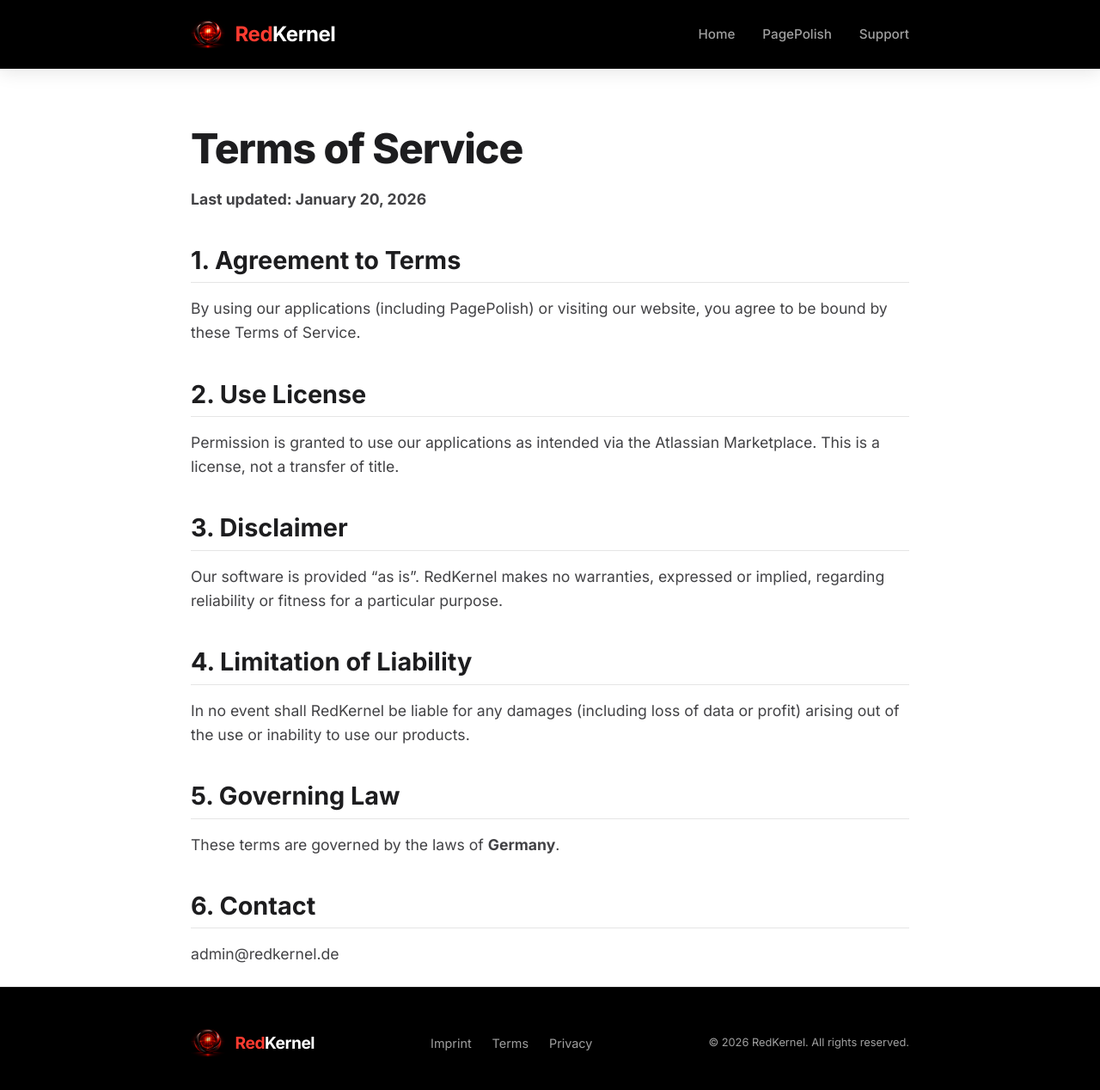
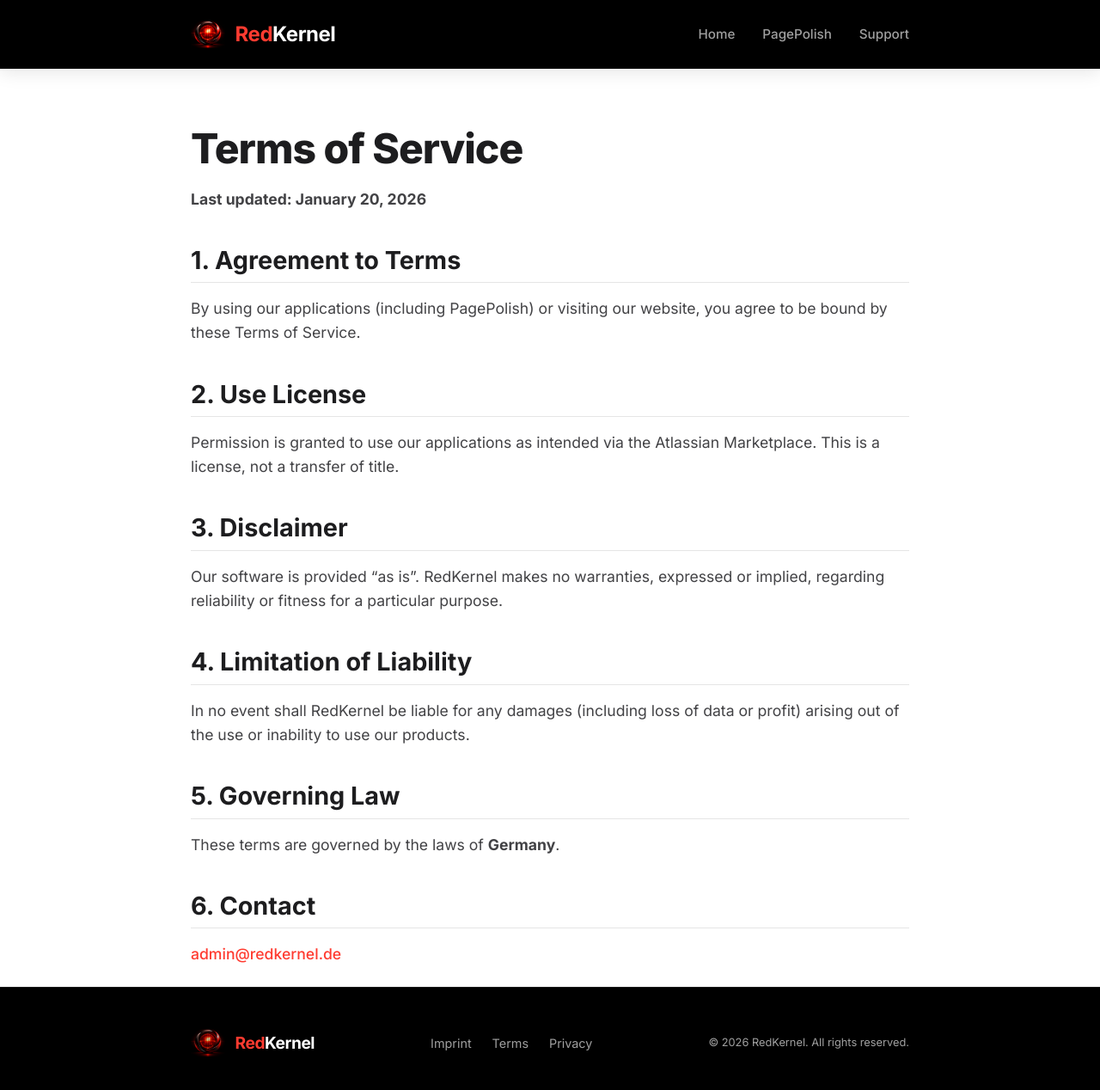
Before and after one commit to red-kernel/redkernel-pages, a Jekyll site: the page built from terms.md, in a window 1280 px wide and 1277 px high. Shown: the top 1268 px of the window at 86% size. Built offline with Jekyll 4.4.1, drawn with Linux system fonts in a browser that asks for light colours.

Commit message:
Fix invisible links in body content

```diff
--- a/assets/css/styles.css
+++ b/assets/css/styles.css
@@ -45,6 +45,17 @@ a {
 
 a:hover {
     color: var(--primary-color);
+}
+
+/* Make links in main content visible */
+main a {
+    color: var(--primary-color);
+    font-weight: 500;
+}
+
+main a:hover {
+    color: var(--primary-hover);
+    text-decoration: underline;
 }
 
 /* Layout */
```
